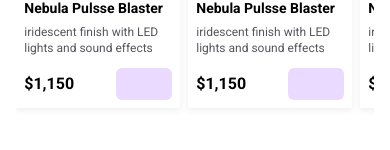
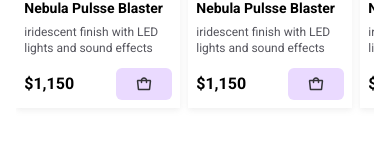
Before and after one commit to BohdanTaran/cos, a React (Vite) app: page / in a window 390 px wide. Shown: the part 398-548 px from the top of the page. Built offline with nearby package versions, Linux system fonts and the light colour scheme; no server answers; a web font is replaced by a local one.

Commit message:
fix icon in mobile version of product card

```diff
--- a/src/entities/ProductCard/components/ProductCard.tsx
+++ b/src/entities/ProductCard/components/ProductCard.tsx
@@ -42,7 +42,7 @@ const ProductCard = ({ label }: Props) => {
               icon="shopping-cart"
               size={'w-[16px] h-[16px]'}
               color="fill-transparent"
-              outlineColor="black"
+              outlineColor="stroke-neutral-70"
               outlineWidth={3}
             />
           </button>
```
